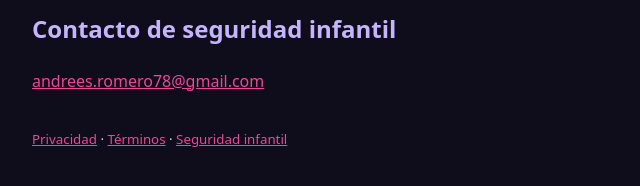
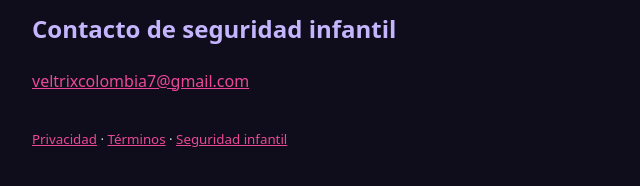
Before and after one commit to Yairpit/parchate-medellin, a plain HTML site: page seguridad-infantil.html in a window 1280 px wide. Shown: the part 948-1134 px from the top of the page, 248-888 px from the left. Drawn offline with Linux system fonts and the light colour scheme.

Commit message:
Change child safety contact email
Updated the contact email for child safety to veltrixcolombia7@gmail.com.

```diff
--- a/seguridad-infantil.html
+++ b/seguridad-infantil.html
@@ -3,4 +3,4 @@
 <h2>Cómo reportar</h2><ul><li>En cada parche: botón 🚩 sobre la imagen.</li><li>En los chats: toca un mensaje y elige «Reportar mensaje» o «Bloquear a esta persona».</li><li>Por correo: <a href="mailto:andrees.romero78@gmail.com">andrees.romero78@gmail.com</a>.</li></ul>
 <h2>Qué hacemos</h2><ul><li>Revisamos los reportes lo antes posible, dando prioridad a los de seguridad infantil.</li><li>Retiramos de inmediato el contenido que infrinja estas normas y suspendemos las cuentas responsables.</li><li>Eliminamos cualquier cuenta de una persona menor de 18 años.</li><li>Informamos a las autoridades competentes cuando corresponda, como la Policía Nacional y el ICBF (línea 141).</li></ul>
 <h2>Cumplimiento</h2><p>Cumplimos las leyes de protección de la infancia y de datos personales aplicables en Colombia.</p>
-<h2>Contacto de seguridad infantil</h2><p><a href="mailto:andrees.romero78@gmail.com">andrees.romero78@gmail.com</a></p><p style="margin-top:32px"><small><a href="/privacidad.html">Privacidad</a> · <a href="/terminos.html">Términos</a> · <a href="/seguridad-infantil.html">Seguridad infantil</a></small></p></body></html>
+<h2>Contacto de seguridad infantil</h2><p><a href="mailto:veltrixcolombia7@gmail.com">veltrixcolombia7@gmail.com</a></p><p style="margin-top:32px"><small><a href="/privacidad.html">Privacidad</a> · <a href="/terminos.html">Términos</a> · <a href="/seguridad-infantil.html">Seguridad infantil</a></small></p></body></html>
```
